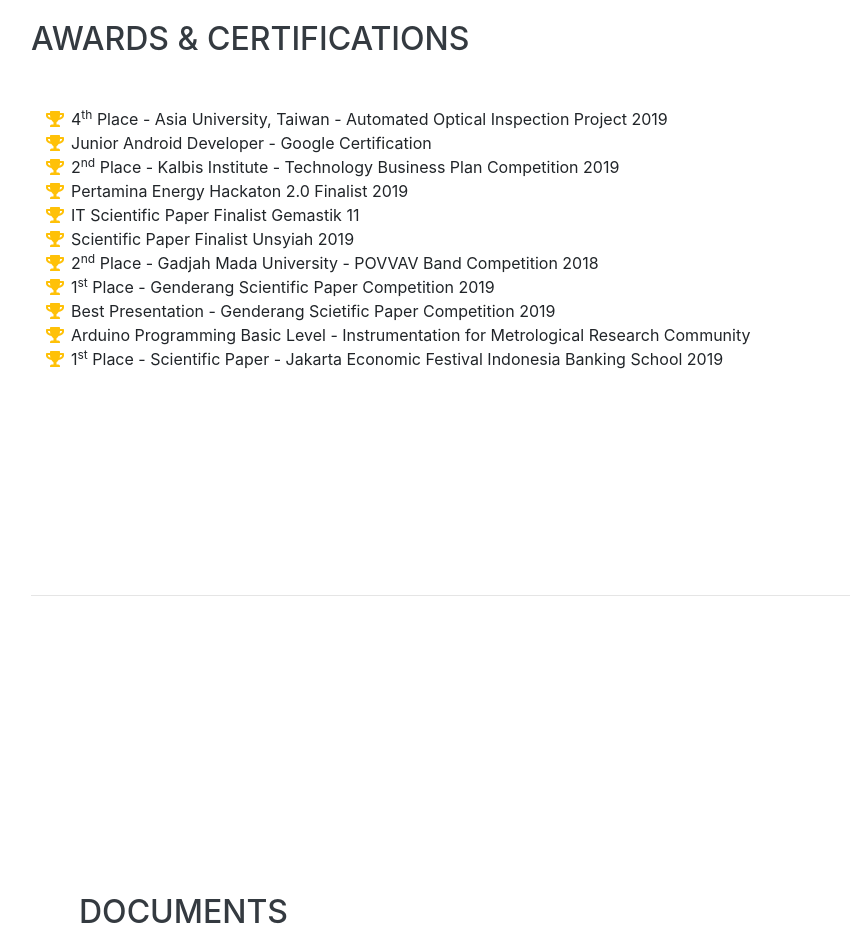
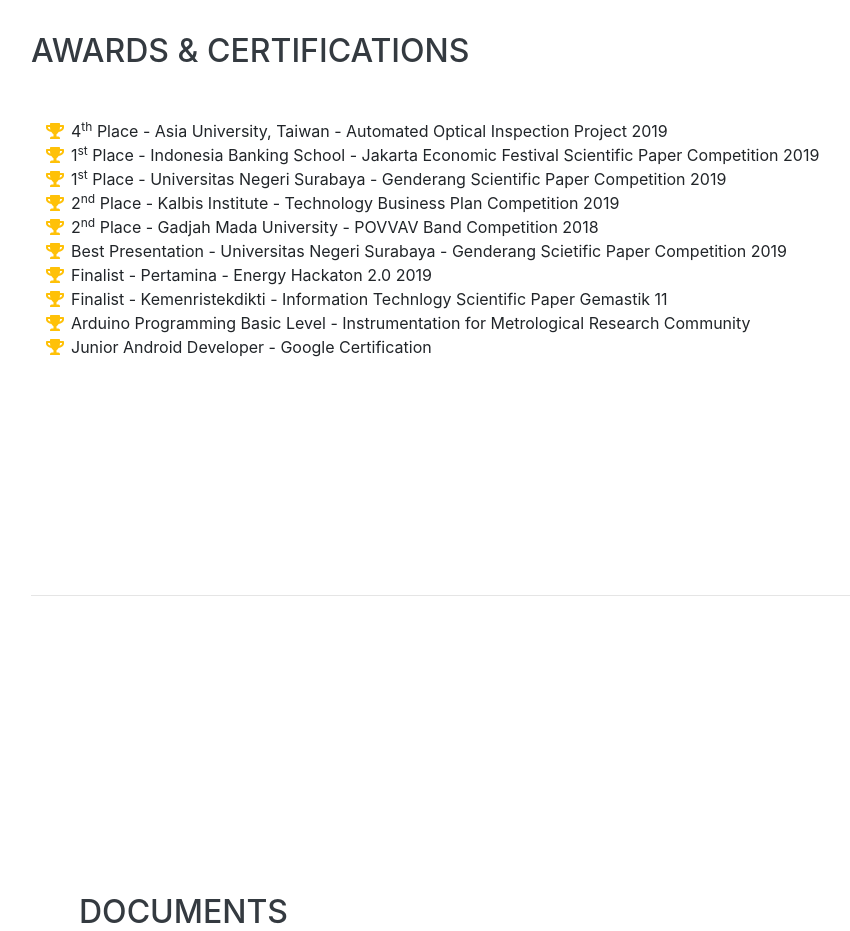
Before and after one commit to edonovanto/resumeWebsite, a website with bundled scripts: page index.html in a window 1280 px wide. Shown: the part 5520-6451 px from the top of the page, without its empty margins (289-1139 px from the left). Built offline with nearby package versions, Linux system fonts and the light colour scheme; a script that the page names is missing; a web font is replaced by a local one.

Commit message:
Rearrange Achievement

```diff
--- a/index.html
+++ b/index.html
@@ -323,46 +323,47 @@
           <li>
             <i class="fa-li fa fa-trophy text-warning"></i>
             4<sup>th</sup>
-            Place - Asia University, Taiwan - Automated Optical Inspection Project 2019</li>
+            Place - Asia University, Taiwan - Automated Optical Inspection Project 2019
+          </li>
           <li>
             <i class="fa-li fa fa-trophy text-warning"></i>
-            Junior Android Developer - Google Certification</li>
+            1<sup>st</sup>
+            Place - Indonesia Banking School - Jakarta Economic Festival Scientific Paper Competition 2019
+          </li>
+          <li>
+            <i class="fa-li fa fa-trophy text-warning"></i>
+            1<sup>st</sup>
+            Place - Universitas Negeri Surabaya - Genderang Scientific Paper Competition 2019
+          </li>
           <li>
             <i class="fa-li fa fa-trophy text-warning"></i>
             2<sup>nd</sup>
-            Place - Kalbis Institute - Technology Business Plan Competition 2019</li>
-          <li>
-            <i class="fa-li fa fa-trophy text-warning"></i>
-            Pertamina Energy Hackaton 2.0 Finalist 2019</li>
-          <li>
-            <i class="fa-li fa fa-trophy text-warning"></i>
-            IT Scientific Paper Finalist Gemastik 11</li>
-          <li>
-            <i class="fa-li fa fa-trophy text-warning"></i>
-            Scientific Paper Finalist Unsyiah 2019</li>
-          <li>
+            Place - Kalbis Institute - Technology Business Plan Competition 2019
+          </li>
           <li>
             <i class="fa-li fa fa-trophy text-warning"></i>
             2<sup>nd</sup>
-            Place - Gadjah Mada University - POVVAV Band Competition 2018</li>
-          <li>
+            Place - Gadjah Mada University - POVVAV Band Competition 2018
+          </li>
           <li>
             <i class="fa-li fa fa-trophy text-warning"></i>
-            1<sup>st</sup>
-              Place - Genderang Scientific Paper Competition 2019</li>
-            <li>
+            Best Presentation - Universitas Negeri Surabaya - Genderang Scietific Paper Competition 2019
+          </li>
           <li>
             <i class="fa-li fa fa-trophy text-warning"></i>
-              Best Presentation - Genderang Scietific Paper Competition 2019</li>
+            Finalist - Pertamina - Energy Hackaton 2.0 2019
+          </li>
+          <li>
+            <i class="fa-li fa fa-trophy text-warning"></i>
+            Finalist - Kemenristekdikti - Information Technlogy Scientific Paper Gemastik 11
           </li>
           <li>
             <i class="fa-li fa fa-trophy text-warning"></i>
             Arduino Programming Basic Level - Instrumentation for Metrological Research Community</li>
-          </li>
           <li>
             <i class="fa-li fa fa-trophy text-warning"></i>
-              1<sup>st</sup>
-              Place - Scientific Paper - Jakarta Economic Festival Indonesia Banking School 2019</li>
+            Junior Android Developer - Google Certification</li>
+          </li>
         </ul>
       </div>
     </section>
```
Lines whose indentation alone changed are shown as unchanged.
